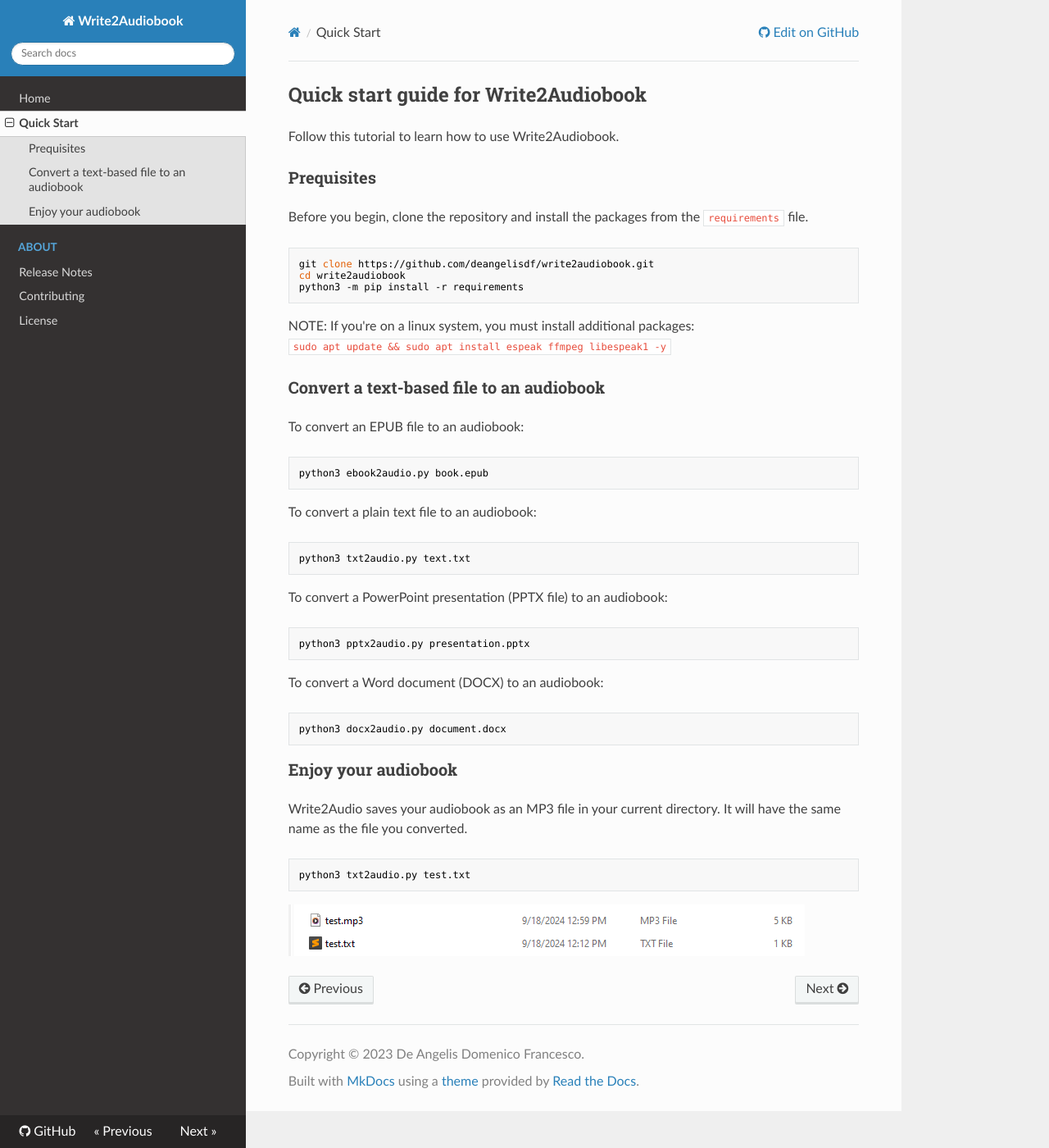
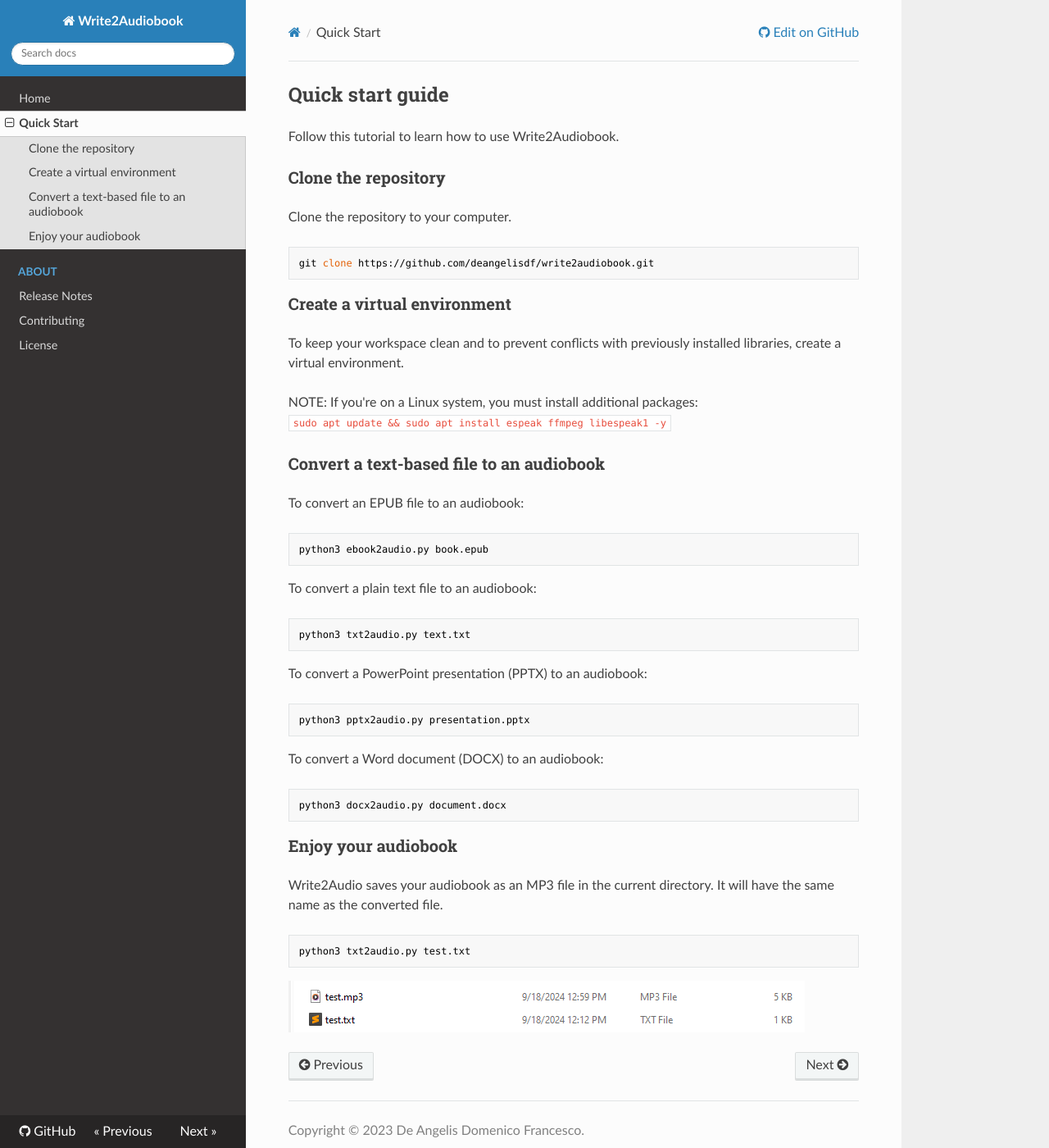
Before and after one commit to deangelisdf/write2audiobook, an MkDocs documentation site: the page built from docs/quick-start.md, in a window 1280 px wide and 1400 px high. Shown: the whole window at 82% size. Built offline with MkDocs 1.6.1, drawn with Linux system fonts in a browser that asks for light colours; nearby versions of some CDN libraries.

````diff
--- a/docs/quick-start.md
+++ b/docs/quick-start.md
@@ -1,19 +1,21 @@
-# Quick start guide for Write2Audiobook
+# Quick start guide
 
 Follow this tutorial to learn how to use Write2Audiobook.
 
-## Prequisites
+## Clone the repository
 
-Before you begin, clone the repository and install the packages from the `requirements` file.
+Clone the repository to your computer.
 
 ```bash
 git clone https://github.com/deangelisdf/write2audiobook.git
-cd write2audiobook
-python3 -m pip install -r requirements
 ```
 
+## Create a virtual environment
+
+To keep your workspace clean and to prevent conflicts with previously installed libraries, create a virtual environment.
+
 NOTE:
-If you're on a linux system, you must install additional packages:<br>
+If you're on a Linux system, you must install additional packages:<br>
     ```
     sudo apt update && sudo apt install espeak ffmpeg libespeak1 -y
     ```
@@ -32,7 +34,7 @@
 python3 txt2audio.py text.txt
 ```
 
-To convert a PowerPoint presentation (PPTX file) to an audiobook:
+To convert a PowerPoint presentation (PPTX) to an audiobook:
 
 ```bash
 python3 pptx2audio.py presentation.pptx
@@ -46,7 +48,7 @@
 
 ## Enjoy your audiobook
 
-Write2Audio saves your audiobook as an MP3 file in your current directory. It will have the same name as the file you converted.
+Write2Audio saves your audiobook as an MP3 file in the current directory. It will have the same name as the converted file.
 
 ```bash
 python3 txt2audio.py test.txt
````
Also changed, not shown: docs/about/contributing.md (+8 -3 lines), docs/about/release-notes.md (+2 -0 lines), docs/index.md (+3 -1 lines), 1 other file.
